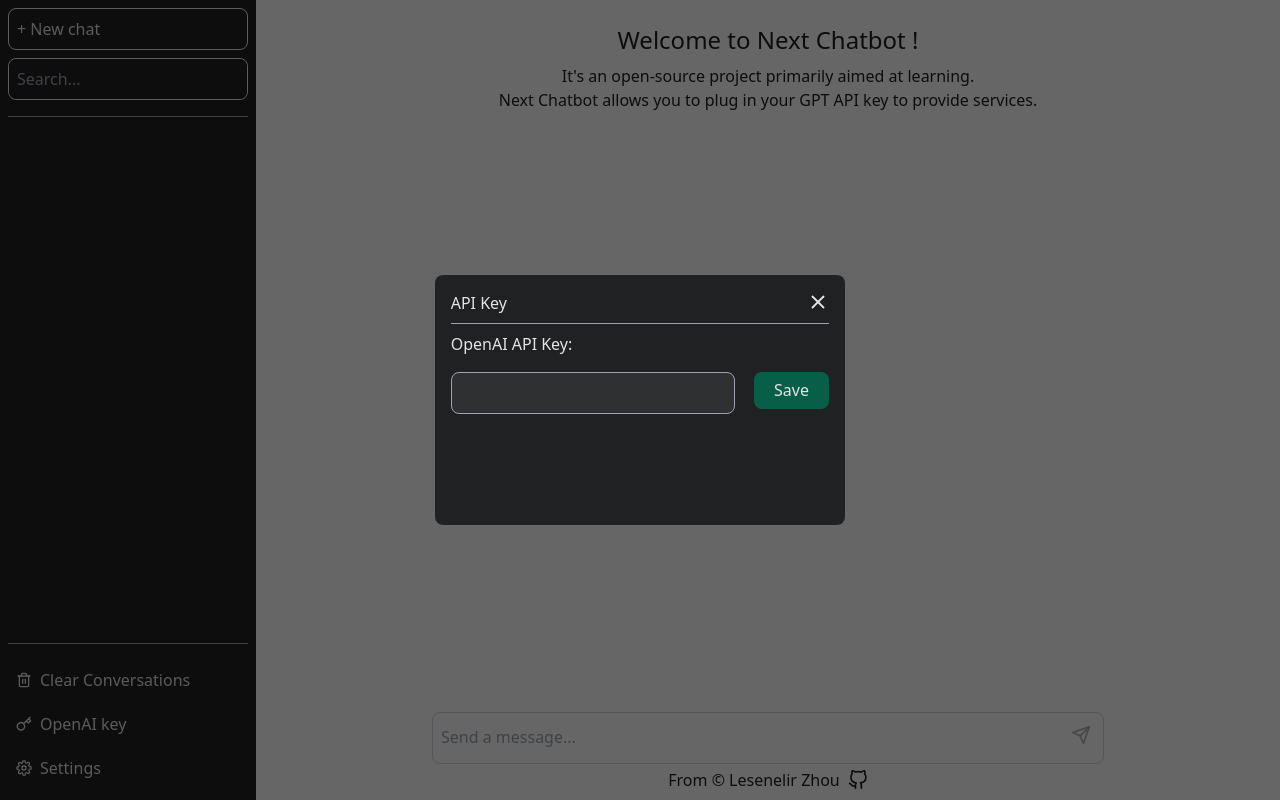
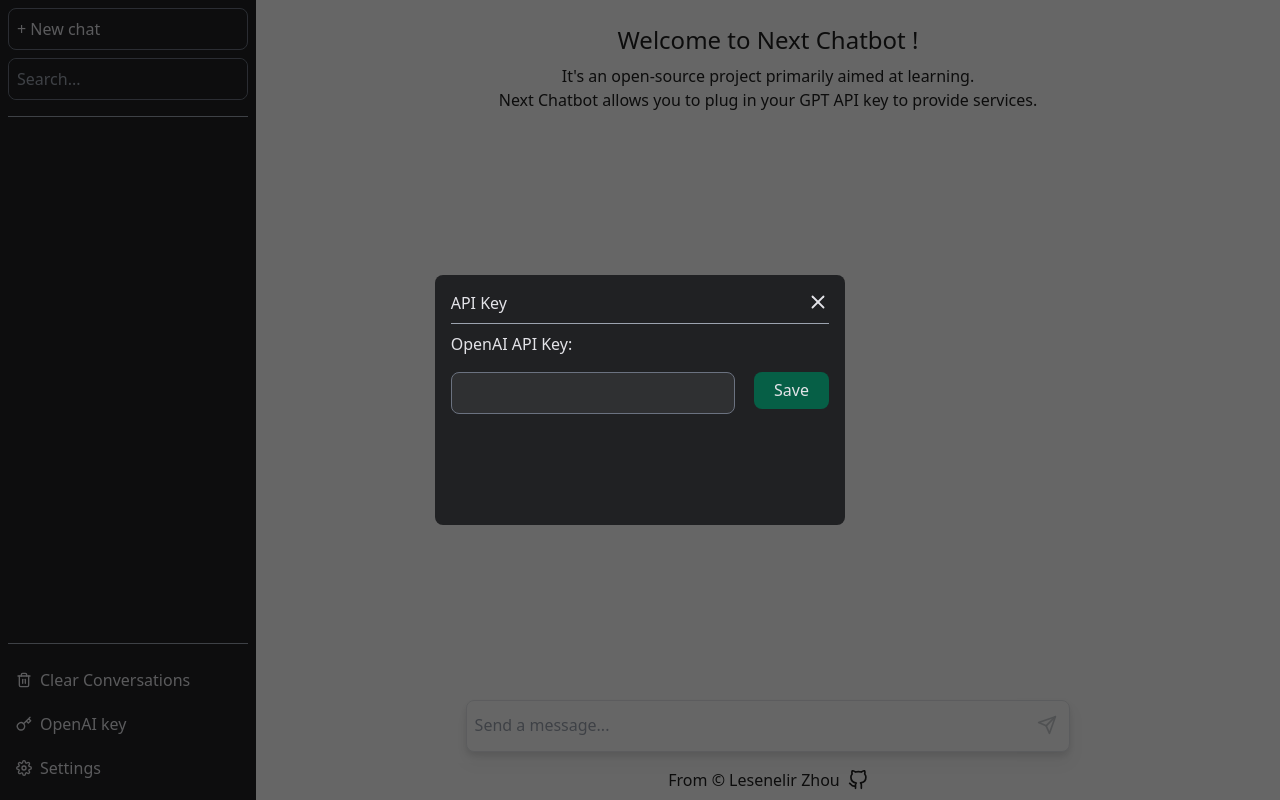
Before and after one commit to lesenelir/next-gpt, a Next.js app: page / in a window 1280 px wide. Both pictures are taken after a click on the element "OpenAI key". Built offline with nearby package versions, Linux system fonts and the light colour scheme.

Commit message:
feat: change border color style and shadow

```diff
--- a/src/components/chat/ChatInput.tsx
+++ b/src/components/chat/ChatInput.tsx
@@ -6,18 +6,20 @@
   const {theme} = useContext(ThemeContext)
 
   return (
-    <div className={'relative w-2/3 border border-gray-300 p-1 mb-1 rounded-lg'}>
+    <div className={`relative w-3/5 border p-1 mb-4 rounded-lg drop-shadow-lg
+        ${theme === 'dark' ? 'bg-tuna-chatInput border-gray-700' : 'bg-white'}`}
+    >
       <textarea
         name="message"
         id="chat-input"
         cols={100}
         rows={1}
         className={`p-1 w-full rounded-lg mt-1 resize-none focus-visible:outline-none
-        ${theme === 'dark' ? 'bg-tuna-900 text-wordColor-light' : 'bg-white text-black'}`}
+        ${theme === 'dark' ? 'bg-tuna-chatInput text-wordColor-light' : 'bg-white text-black'}`}
         placeholder='Send a message...'
       />
       <button className={`absolute right-1 top-1 mr-2 mt-2 opacity-30 ${theme === 'dark' ? 'text-white' : 'text-black'}`}>
-        <SendIcon/>
+        <SendIcon width={20} height={20} className={`mt-0.5 ${theme === 'dark' ? 'text-gray-300' : 'text-gray-600'}`} />
       </button>
     </div>
   )
--- a/src/components/icon/SendIcon.tsx
+++ b/src/components/icon/SendIcon.tsx
@@ -1,10 +1,20 @@
-function SendIcon() {
+interface IProps {
+  width: number
+  height: number
+  className: string
+}
+
+function SendIcon(props: IProps) {
+  const {width, height, className} = props
+
   return (
-    <svg xmlns="http://www.w3.org/2000/svg" width="20" height="20" viewBox="0 0 24 24" fill="none" stroke="currentColor"
-         strokeWidth="2" strokeLinecap="round" strokeLinejoin="round" className="feather feather-send">
-      <line x1="22" y1="2" x2="11" y2="13"/>
-      <polygon points="22 2 15 22 11 13 2 9 22 2"/>
-    </svg>
+    <div className={className}>
+      <svg xmlns="http://www.w3.org/2000/svg" width={width} height={height} viewBox="0 0 24 24" fill="none" stroke="currentColor"
+           strokeWidth="2" strokeLinecap="round" strokeLinejoin="round" className="feather feather-send">
+        <line x1="22" y1="2" x2="11" y2="13"/>
+        <polygon points="22 2 15 22 11 13 2 9 22 2"/>
+      </svg>
+    </div>
   )
 }
 
--- a/src/components/menu/KeyModal.tsx
+++ b/src/components/menu/KeyModal.tsx
@@ -31,7 +31,7 @@
               type="text"
               value={inputValue}
               onChange={(e: ChangeEvent<HTMLInputElement>) => setInputValue(e.target.value)}
-              className={'w-3/4 text-wordColor-light border border-gray-400 p-2 rounded-lg bg-menuColors-900 mt-2'}
+              className={'w-3/4 text-wordColor-light border border-gray-500 mt-2 p-2 rounded-lg bg-menuColors-900'}
             />
             <button className={'w-1/5 h-3/4 mt-2 rounded-lg bg-emerald-800 hover:bg-emerald-700'}>Save</button>
           </div>
--- a/src/components/menu/Menu.tsx
+++ b/src/components/menu/Menu.tsx
@@ -32,11 +32,11 @@
       {/* Top */}
       <div className={'mb-4'}>
         <button
-          className={`p-2 border rounded-lg mb-2 w-full text-left text-wordColor-light`}
+          className={`p-2 border border-gray-500 rounded-lg mb-2 w-full text-left text-wordColor-light`}
           onClick={handlerAddChat}
         >+ New chat
         </button>
-        <div className={'relative rounded-lg border'}>
+        <div className={'relative rounded-lg border border-gray-500'}>
           <input
             type="text"
             value={search}
--- a/tailwind.config.js
+++ b/tailwind.config.js
@@ -40,6 +40,7 @@
           '800': '#3d3f4d',
           '900': '#343540',
           '950': '#21222b',
+          'chatInput': '#40414E',
         },
         wordColor: {
           'light': '#E3E3E8',
```
